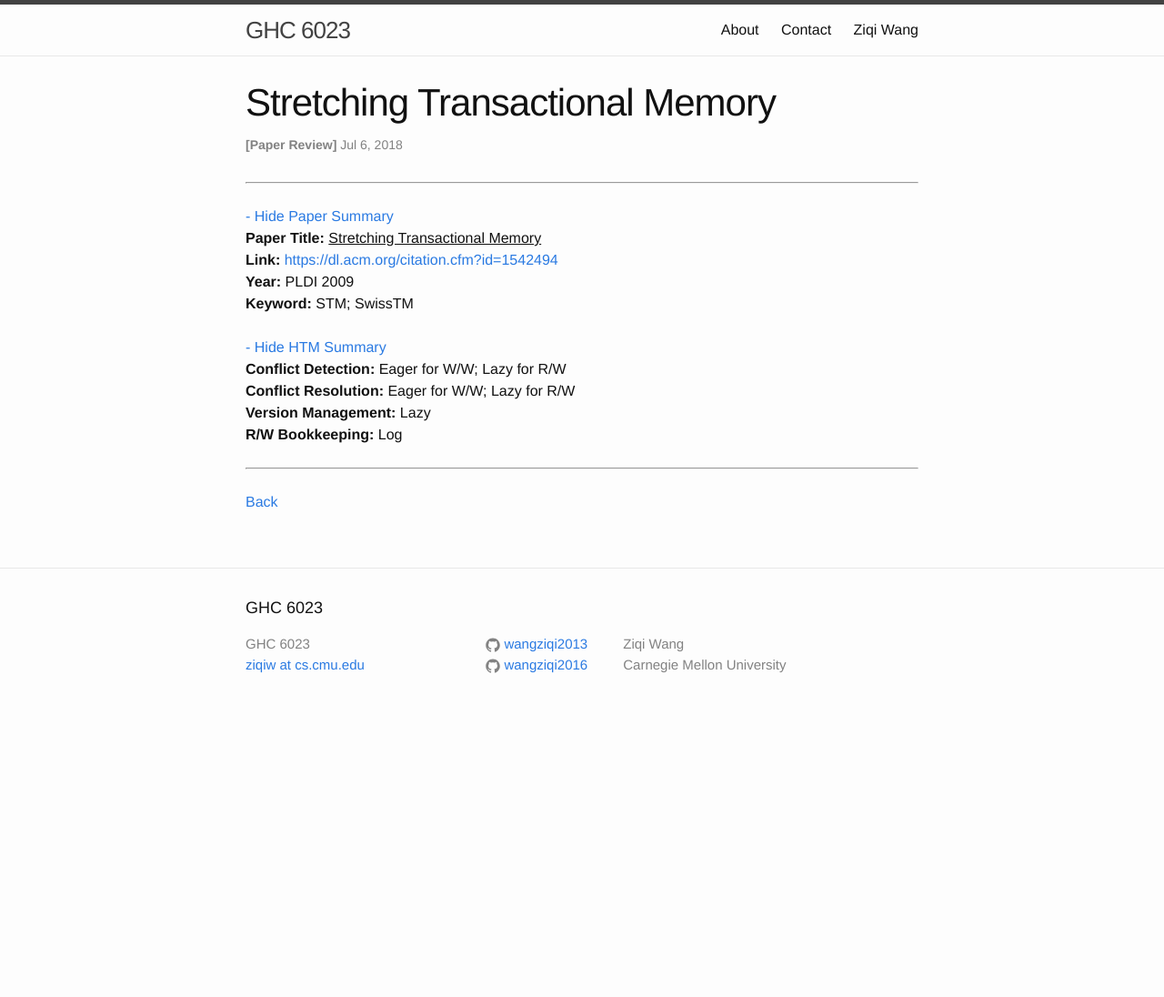
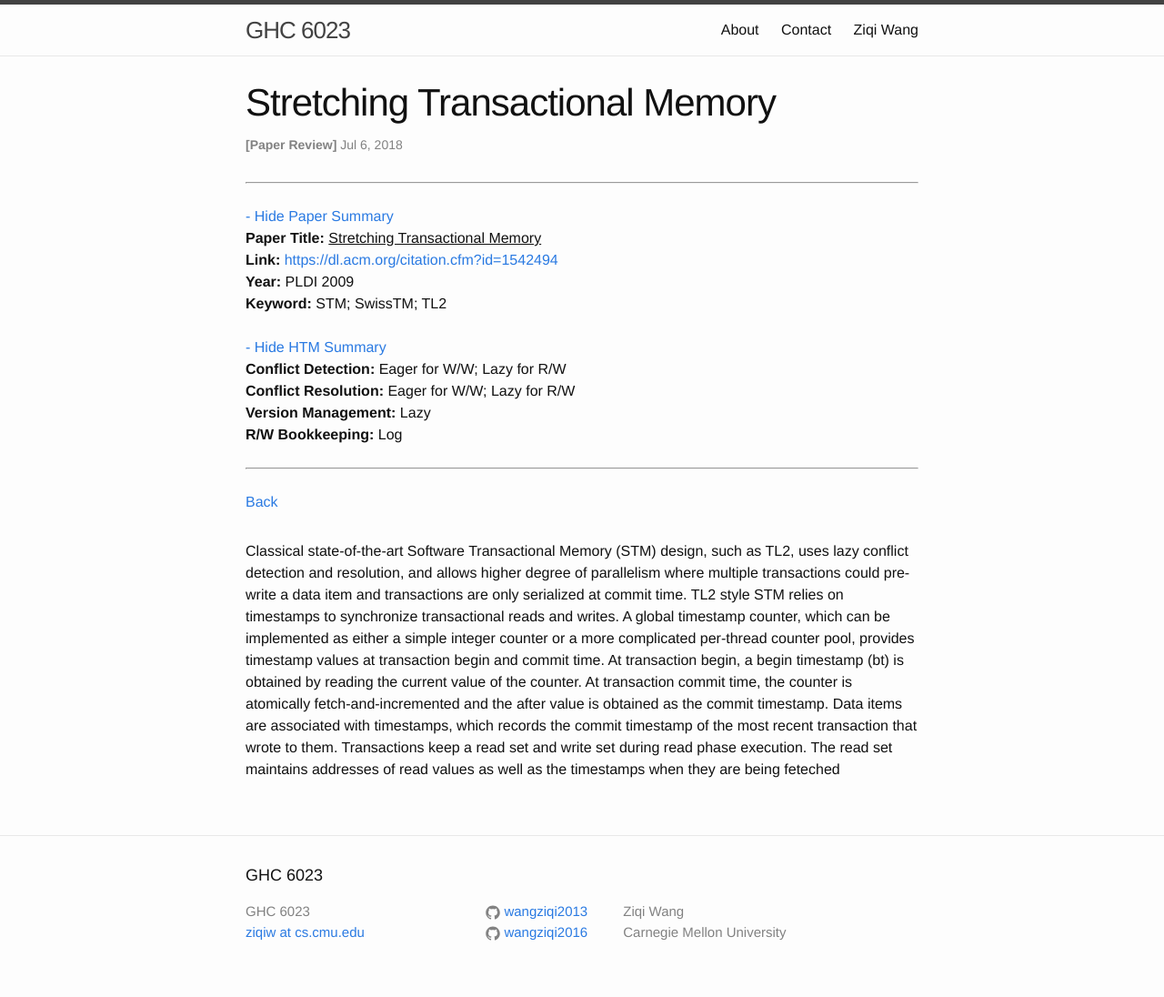
Before and after one commit to wangziqi2013/wangziqi2013.github.io, a Jekyll site: the page built from _posts/2018-07-05-SwissTM.markdown, in a window 1280 px wide. Shown: the whole page at 91% size. Built offline with Jekyll 4.4.1, drawn with Linux system fonts in a browser that asks for light colours; before the commit the page ends 900 px from its top, so only the background shows below that.

Commit message:
Working on TL2

```diff
--- a/_posts/2018-07-05-SwissTM.markdown
+++ b/_posts/2018-07-05-SwissTM.markdown
@@ -5,10 +5,21 @@ date:   2018-07-05 22:36:00 -0500
 categories: paper
 paper_title: "Stretching Transactional Memory"
 paper_link: https://dl.acm.org/citation.cfm?id=1542494
-paper_keyword: STM; SwissTM
+paper_keyword: STM; SwissTM; TL2
 paper_year: PLDI 2009
 rw_set: Log
 htm_cd: Eager for W/W; Lazy for R/W
 htm_cr: Eager for W/W; Lazy for R/W
 version_mgmt: Lazy
 ---
+
+Classical state-of-the-art Software Transactional Memory (STM) design, such as TL2, uses lazy conflict detection and
+resolution, and allows higher degree of parallelism where multiple transactions could pre-write a data item and
+transactions are only serialized at commit time. TL2 style STM relies on timestamps to synchronize transactional
+reads and writes. A global timestamp counter, which can be implemented as either a simple integer counter or a
+more complicated per-thread counter pool, provides timestamp values at transaction begin and commit time. At transaction
+begin, a begin timestamp (bt) is obtained by reading the current value of the counter. At transaction commit time, the
+counter is atomically fetch-and-incremented and the after value is obtained as the commit timestamp. Data items are
+associated with timestamps, which records the commit timestamp of the most recent transaction that wrote to them.
+Transactions keep a read set and write set during read phase execution. The read set maintains addresses of read values
+as well as the timestamps when they are being feteched
```
